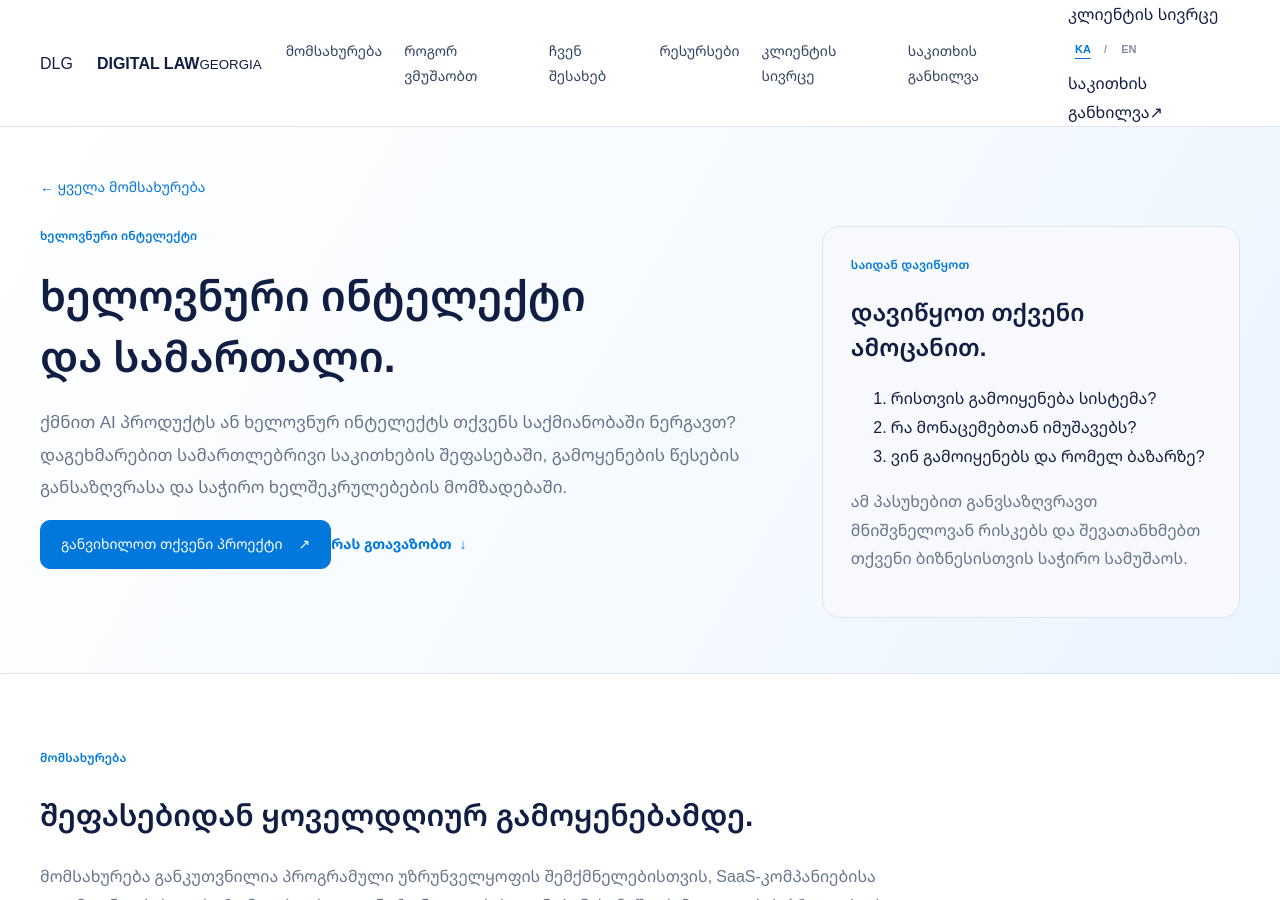
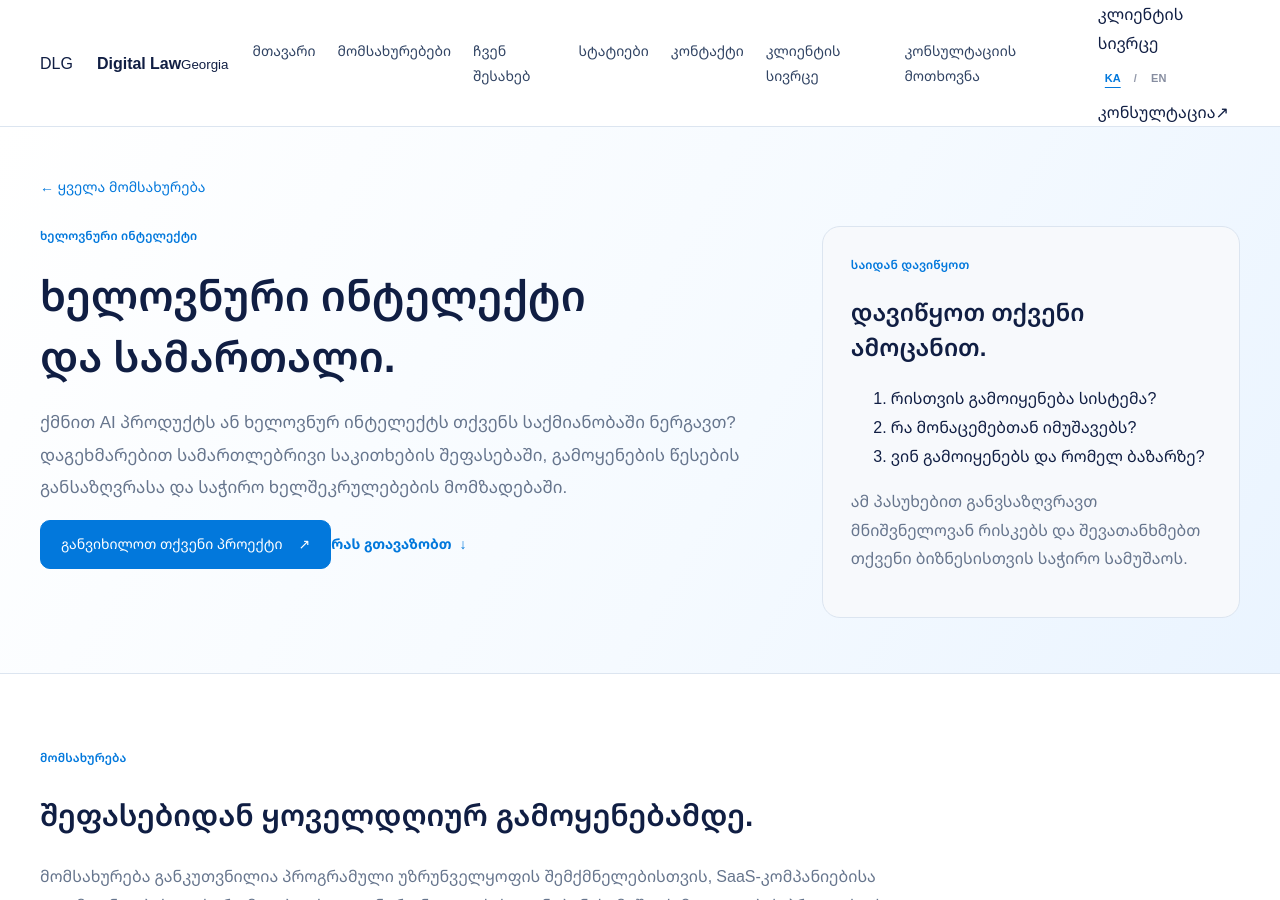
Before and after one commit to luka019/lukaswebsite, a Jekyll site: the page built from services/ai/index.html, in a window 1280 px wide and 900 px high. Built offline with Jekyll 4.4.1, drawn with Linux system fonts in a browser that asks for light colours.

Commit message:
nav: align DLG branding and simple navigation with approved reference

```diff
--- a/_includes/resource-header.html
+++ b/_includes/resource-header.html
@@ -1,19 +1,20 @@
 <header class="site-header law-header" id="top">
   <div class="container header-inner law-header-inner">
-    <a class="brand law-brand" href="/" data-site-link aria-label="Digital Law Georgia — მთავარი" data-en-aria="Digital Law Georgia — home"><span class="law-brand-monogram" aria-hidden="true">DLG</span><span class="law-brand-rule" aria-hidden="true"></span><span class="law-brand-text"><strong>DIGITAL LAW</strong><small>GEORGIA</small></span></a>
+    <a class="brand law-brand" href="/" data-site-link aria-label="Digital Law Georgia — მთავარი" data-en-aria="Digital Law Georgia — home"><span class="law-brand-monogram" aria-hidden="true">DLG</span><span class="law-brand-rule" aria-hidden="true"></span><span class="law-brand-text"><strong>Digital Law</strong><small>Georgia</small></span></a>
     <nav class="site-nav law-nav" id="site-nav" aria-label="მთავარი ნავიგაცია" data-en-aria="Main navigation">
-      <a href="/#services" data-en="Services">მომსახურება</a>
-      <a href="/#approach" data-en="How we work">როგორ ვმუშაობთ</a>
+      <a href="/" data-site-link data-en="Home">მთავარი</a>
+      <a href="/#services" data-en="Services">მომსახურებები</a>
       <a href="/#about" data-en="About">ჩვენ შესახებ</a>
-      <a href="/resources/" data-site-link data-en="Insights">რესურსები</a>
-      <a class="law-nav-mobile-client" href="/client/" data-site-link data-en="Client space">კლიენტის სივრცე</a>
-      <a class="law-nav-mobile-cta" href="/client/?consultation=1" data-site-link data-en="Discuss your matter">საკითხის განხილვა</a>
+      <a href="/resources/" data-site-link data-en="Articles">სტატიები</a>
+      <a href="/#contact" data-en="Contact">კონტაქტი</a>
+      <a class="law-nav-mobile-client" href="/client/" data-site-link data-en="Client area">კლიენტის სივრცე</a>
+      <a class="law-nav-mobile-cta" href="/client/?consultation=1" data-site-link data-en="Request a consultation">კონსულტაციის მოთხოვნა</a>
     </nav>
     <div class="law-header-tools"><a class="law-client-shortcut" href="/client/" data-site-link data-en="Client space">კლიენტის სივრცე</a>
       <div class="language-control law-languages" role="group" aria-label="ენის არჩევა" data-en-aria="Choose language">
         <button type="button" data-language="ka" aria-pressed="true" aria-label="ქართული">KA</button><span aria-hidden="true">/</span><button type="button" data-language="en" aria-pressed="false" aria-label="English">EN</button>
       </div>
-      <a class="law-header-cta" href="/client/?consultation=1" data-site-link><span data-en="Discuss your matter">საკითხის განხილვა</span><span aria-hidden="true">↗</span></a>
+      <a class="law-header-cta" href="/client/?consultation=1" data-site-link><span data-en="Consultation">კონსულტაცია</span><span aria-hidden="true">↗</span></a>
       <button class="menu-toggle law-menu-toggle" type="button" aria-controls="site-nav" aria-expanded="false" aria-label="მენიუს გახსნა" data-en-aria="Open menu" data-menu-toggle><span></span><span></span></button>
     </div>
   </div>
```
